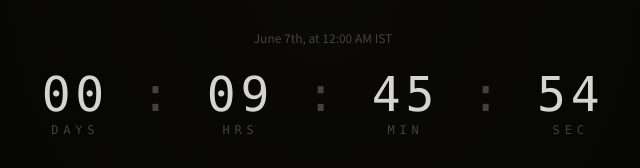
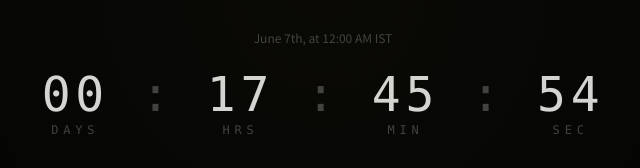
Before and after one commit to vinothumash-dev/bhaji-birthday, a React (Vite) app: page /#/ in a window 1280 px wide. Shown: the part 412-580 px from the top of the page, without its empty margins (317-957 px from the left). Built offline with nearby package versions, Linux system fonts and the light colour scheme; a web font is replaced by a local one.

Commit message:
Update unlock and expiry dates to 08:00 IST

```diff
--- a/src/pages/Home.tsx
+++ b/src/pages/Home.tsx
@@ -9,8 +9,8 @@ import { ChevronDown, Heart, Lock } from 'lucide-react';
 const PASSCODE = '14-10-2024'; // DD-MM-YYYY
 
 // June 7, 2026 midnight IST — REAL DATE
-const UNLOCK_DATE = new Date('2026-06-07T00:00:00+05:30');
-const EXPIRY_DATE = new Date('2026-06-07T00:01:00+05:30');
+const UNLOCK_DATE = new Date('2026-06-07T08:00:00+05:30');
+const EXPIRY_DATE = new Date('2026-06-07T08:01:00+05:30');
 
 /* ------------------------------------------------------------------ */
 /*  Types                                                              */
```
